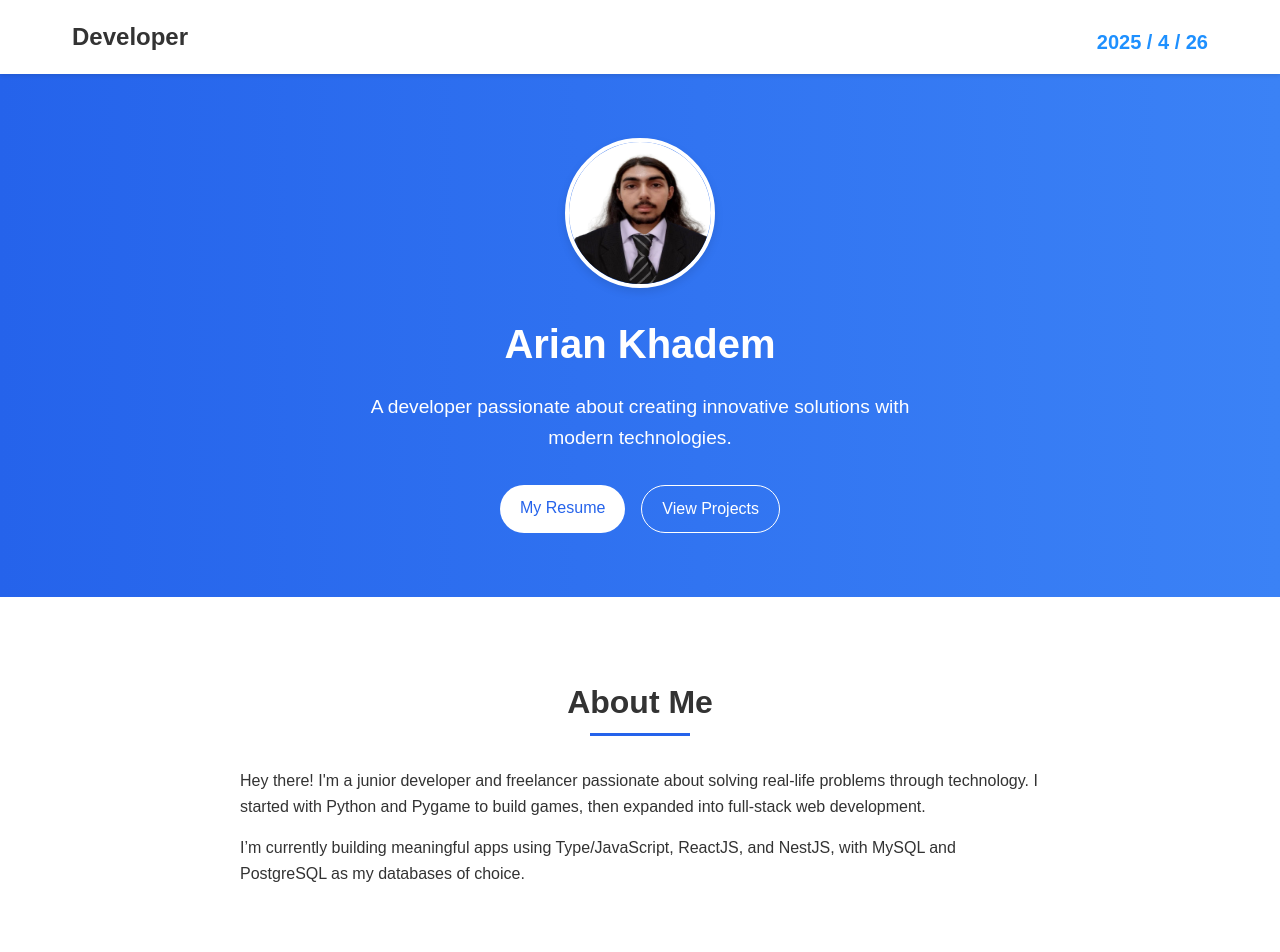
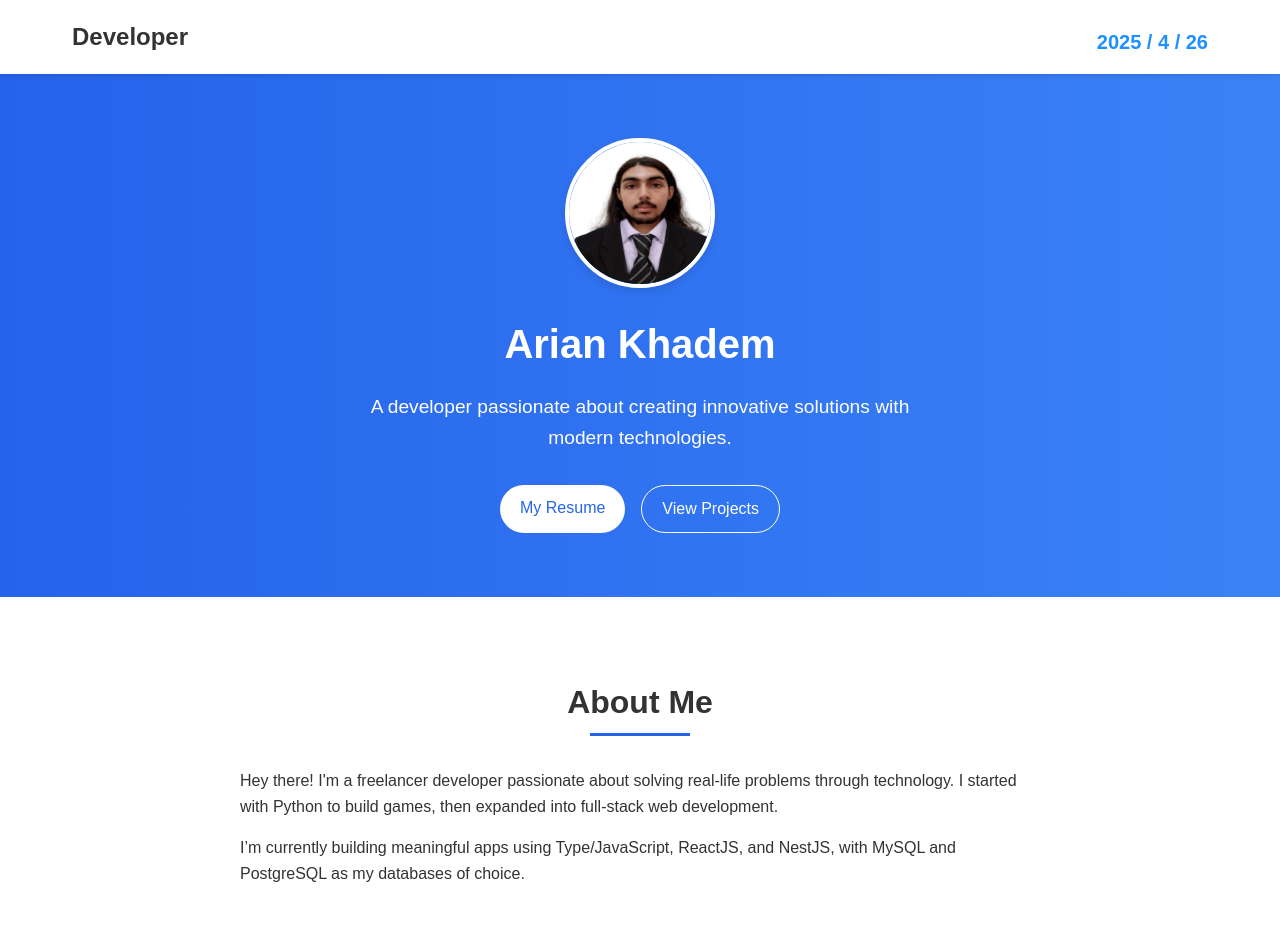
Before and after one commit to calledarian/Portfolio, a React (Create React App) app: page / in a window 1280 px wide. Shown: the top 952 px of the page. Built offline with nearby package versions, Linux system fonts and the light colour scheme.

Commit message:
Update About.js

```diff
--- a/src/About.js
+++ b/src/About.js
@@ -6,7 +6,7 @@ export default function About() {
                 <h2 className="section-title">About Me</h2>
                 <div className="about-content">
                     <p>
-                        Hey there! I'm a junior developer and freelancer passionate about solving real-life problems through technology. I started with Python and Pygame to build games, then expanded into full-stack web development.
+                        Hey there! I'm a freelancer developer passionate about solving real-life problems through technology. I started with Python to build games, then expanded into full-stack web development.
                     </p>
                     <p>
                         I’m currently building meaningful apps using Type/JavaScript, ReactJS, and NestJS, with MySQL and PostgreSQL as my databases of choice.
```
